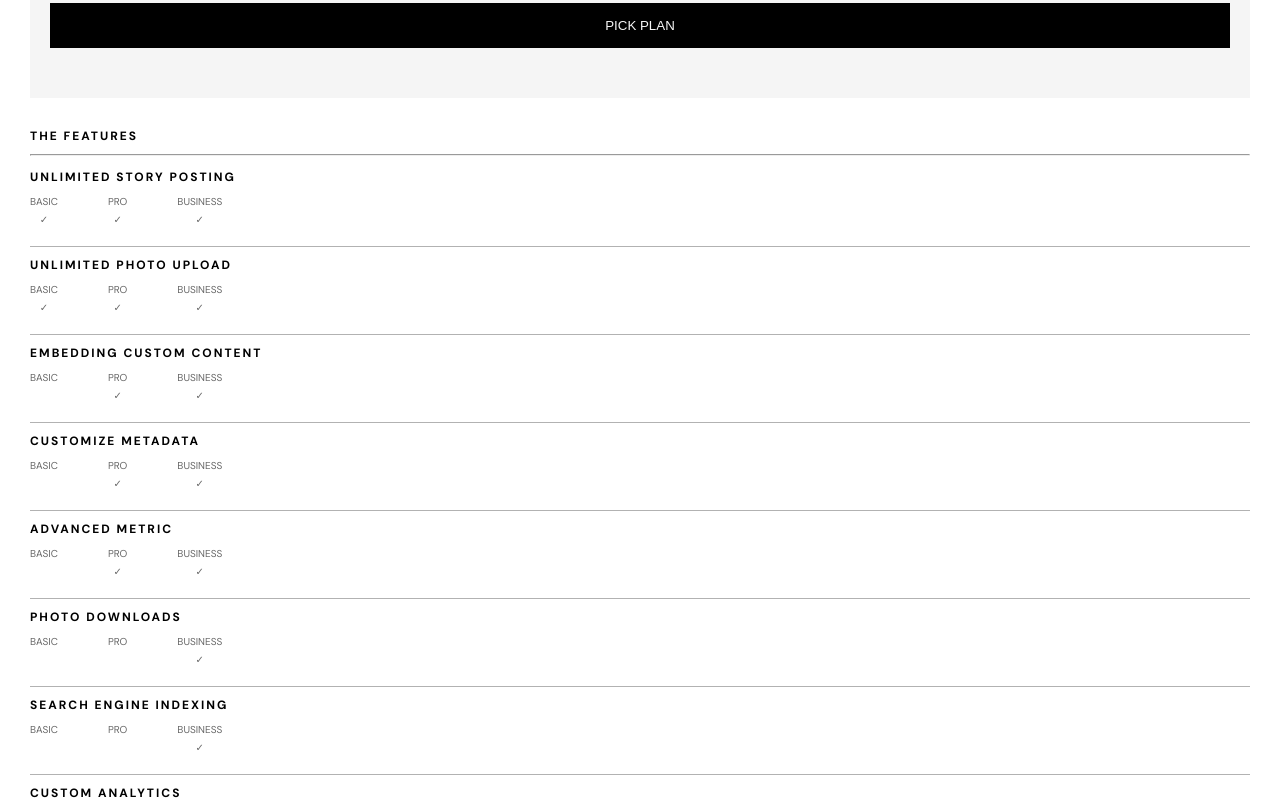
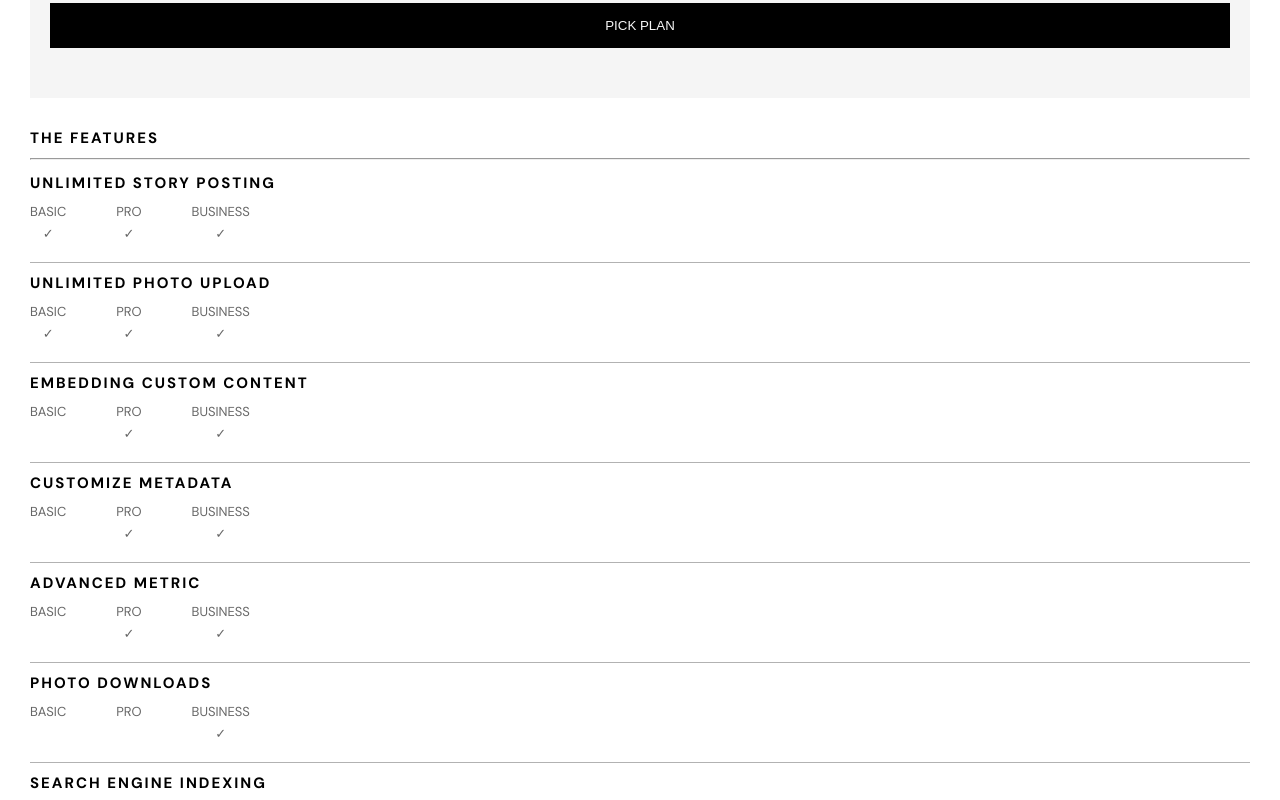
Before and after one commit to Lu1uu/Photosnap-, a Vue app: page /pricing in a window 1280 px wide. Shown: the part 1920-2720 px from the top of the page. Built offline with nearby package versions, Linux system fonts and the light colour scheme.

Commit message:
Increased fontsize on pricing page

```diff
--- a/src/components/PricePlan.vue
+++ b/src/components/PricePlan.vue
@@ -37,7 +37,7 @@ export default {
     margin-bottom: 1rem;
     &__feature {
         letter-spacing: 2px;
-        font-size: 1.2rem;
+        font-size: 1.5rem;
         padding-bottom: 1rem;
     }
     &__packages {
@@ -49,7 +49,7 @@ export default {
     &__type {
         color: rgba(0, 0, 0, 0.6);
         margin-right: 5rem;
-        font-size: 1rem;
+        font-size: 1.3rem;
         text-align: center;
         * {
             padding-bottom: 0.5rem;
--- a/src/views/Pricing.vue
+++ b/src/views/Pricing.vue
@@ -21,7 +21,7 @@
         />
         <h2
             style="  letter-spacing: 2px;
-            font-size: 1.2rem; text-transform: uppercase; padding-bottom: 1rem;"
+            font-size: 1.5rem; text-transform: uppercase; padding-bottom: 1rem;"
         >
             The Features
         </h2>
```
Also changed, not shown: 1 other file (tests, documents, lock files or other folders).
